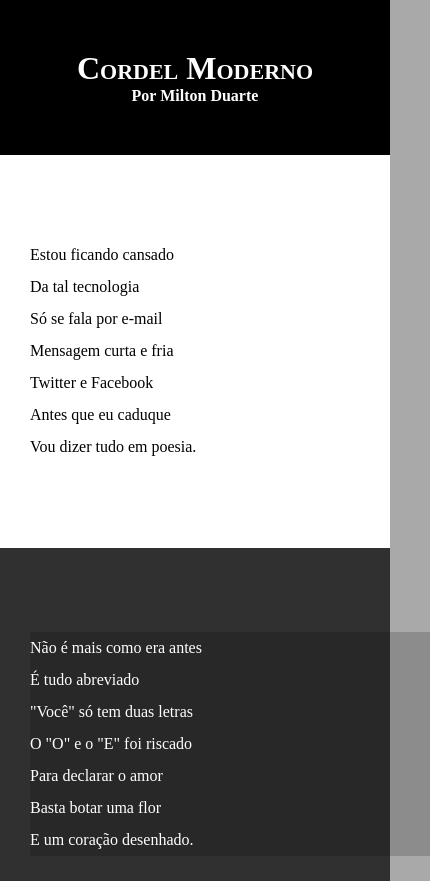
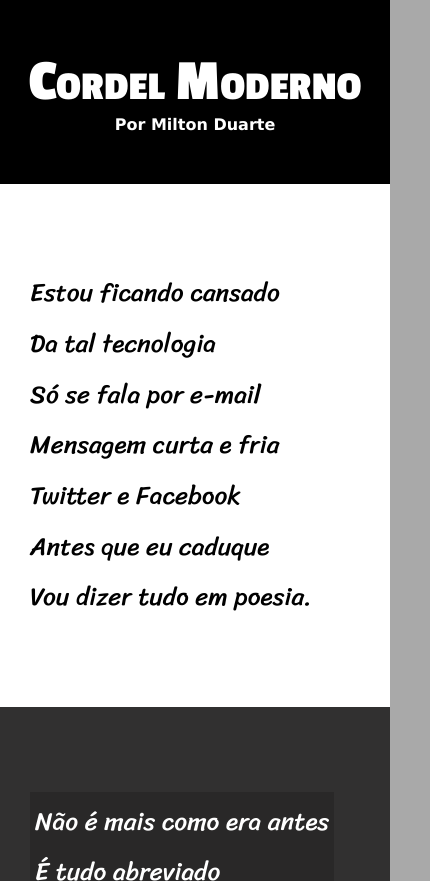
Before and after one commit to YuriSouza1/Cordel_Moderno, a plain HTML site: page index.html in a window 390 px wide. Shown: the top 881 px of the page, 430 px wide, since content can reach past the window. Drawn offline with Linux system fonts and the light colour scheme.

Commit message:
Atualizei a responsividade do site.

```diff
--- a/estilo/style.css
+++ b/estilo/style.css
@@ -1,4 +1,11 @@
 @charset "UTF-8";
+@import url('https://fonts.googleapis.com/css2?family=Passion+One:wght@400;700;900&family=Sriracha&display=swap');
+
+:root {
+    --font1: Verdana, Geneva, Tahoma, sans-serif;
+    --font2: 'Passion One', cursive;
+    --font3: 'Sriracha', cursive;
+}
 
 * {
     margin: 0;
@@ -8,6 +15,7 @@
 html, body {
     min-height: 100vh;
     background-color: darkgray;
+    font-family: var(--font1);
 }
 
 header {
@@ -19,6 +27,8 @@ header {
 header > h1 {
     padding-top: 50px;
     font-variant: small-caps;
+    font-family: var(--font2);
+    font-size: 7vh;
 }
 
 header > p {
@@ -40,6 +50,8 @@ section {
     padding-bottom: 10vh;
     line-height: 2em;
     padding-left: 30px;
+    font-family: var(--font3);
+    font-size: 3vh;
 }
 
 section.normal {
@@ -53,7 +65,8 @@ section.imagem {
 }
 
 section.imagem > p {
-    width: 400px;
+    display: inline-block;
+    padding: 5px;
     background-color: rgba(0, 0, 0, 0.171);
 }
 
```
